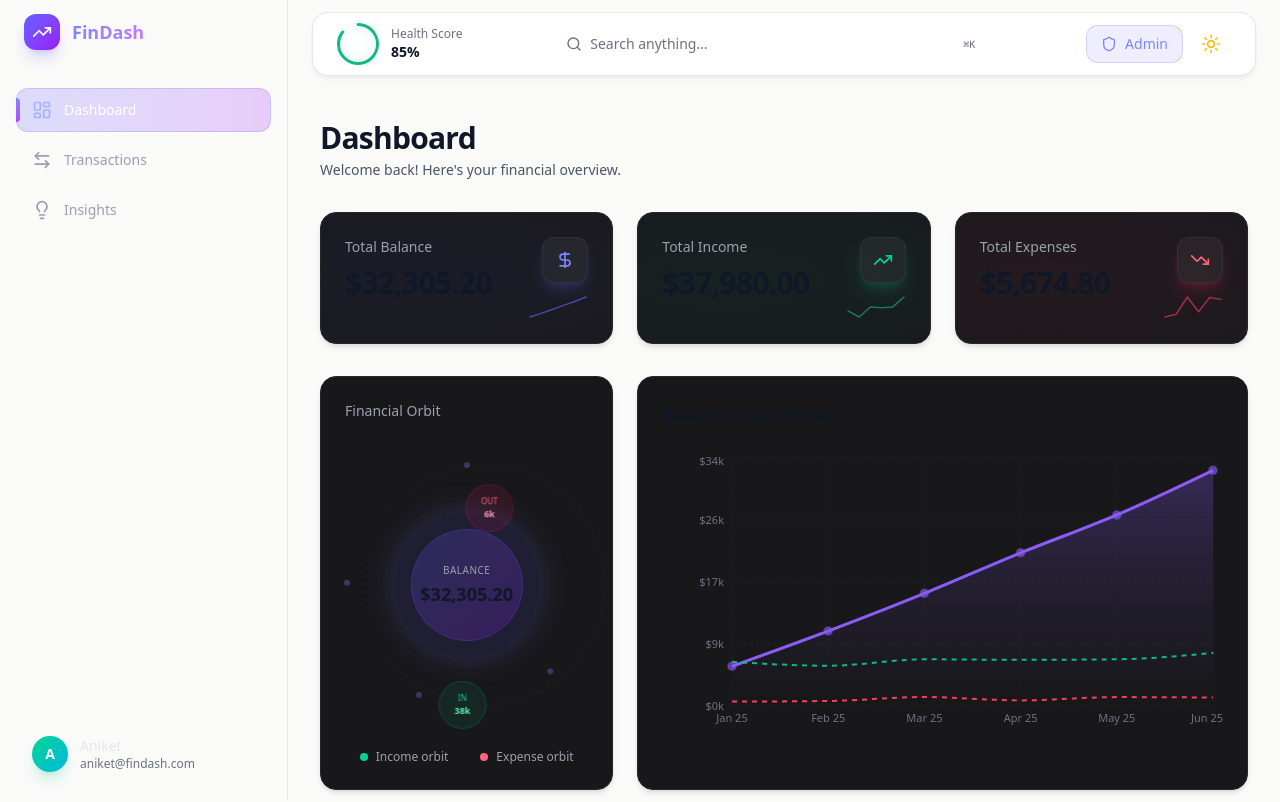
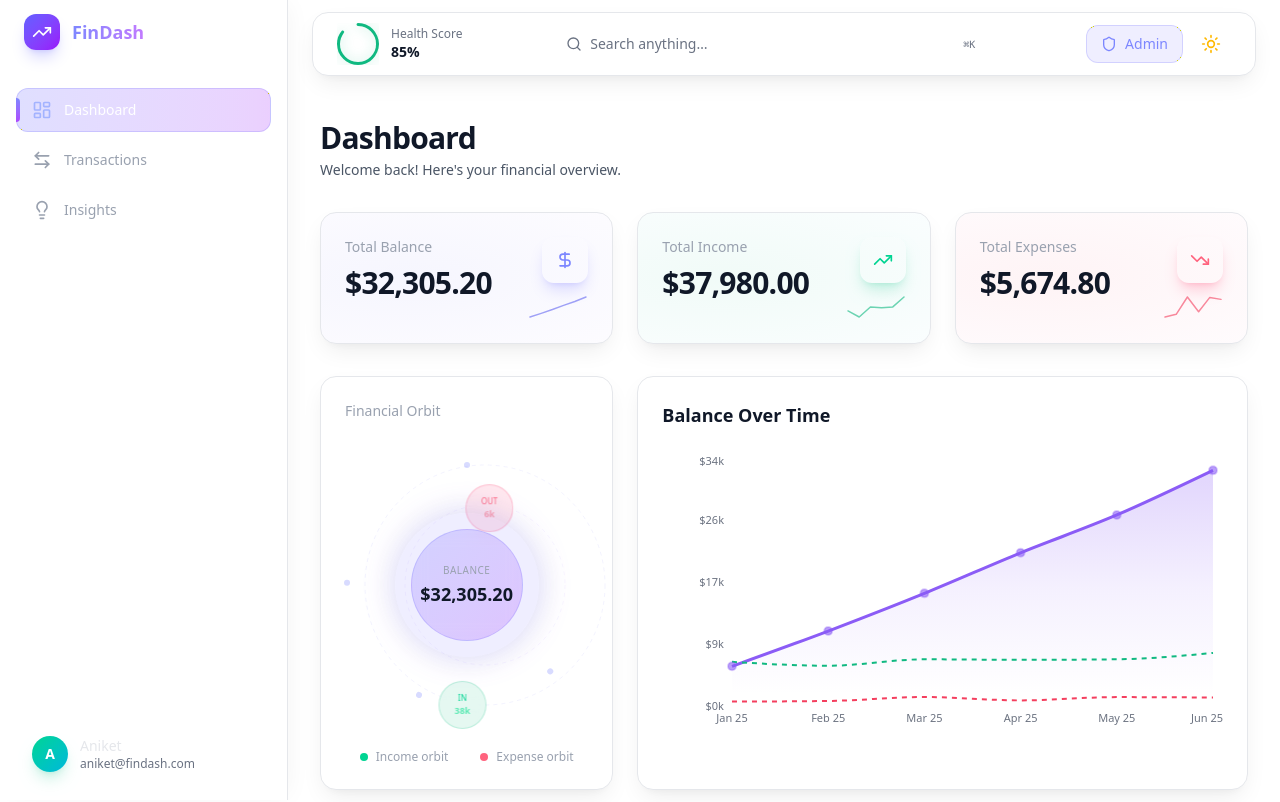
Before and after one commit to ANiket2926-lab/finance-dashboard, a Next.js app: page / in a window 1280 px wide. Shown: the top 802 px of the page. Built offline with nearby package versions, Linux system fonts and the light colour scheme.

Commit message:
style(ui): fix light mode card glitch, switch dark theme to pure OLED black, and elevate cards with shadows

```diff
--- a/src/app/globals.css
+++ b/src/app/globals.css
@@ -3,13 +3,13 @@
 @custom-variant dark (&:where(.dark, .dark *));
 
 :root {
-  --background: #fafaf9;
+  --background: #ffffff;
   --foreground: #1c1917;
 }
 
 .dark {
-  /* Obsidian Aurora: Deep charcoal with warm undertones */
-  --background: #09090b;
+  /* Obsidian Aurora: OLED pure black */
+  --background: #000000;
   --foreground: #f8fafc;
 }
 
@@ -29,37 +29,45 @@
   inset: 0;
   z-index: 0;
   overflow: hidden;
-  background: var(--background);
+  background: #ffffff;
+}
+
+.dark .animated-bg {
+  background: #000000;
 }
 
 .animated-bg-light {
-  background: var(--background) !important;
+  background: #ffffff !important;
 }
 
 /* ═══════════════════════════════════════════════════════════════════════
-   MATTE COMPONENTS - Solid Opaque Colors
+   MATTE COMPONENTS - Solid Colors & Shadows
    ═══════════════════════════════════════════════════════════════════════ */
 
-.glass-panel, .glass-card {
-  background: #18181b; /* Solid matte gray */
-  border: 1px solid #27272a;
-  box-shadow: 0 4px 6px -1px rgba(0, 0, 0, 0.1), 0 2px 4px -1px rgba(0, 0, 0, 0.06);
+/* Light mode defaults (and fallback classes) */
+.glass-panel, .glass-card, .glass-panel-light, .glass-card-light {
+  background: #ffffff; /* Solid matte white */
+  border: 1px solid #e5e7eb;
+  box-shadow: 0 10px 25px -5px rgba(0, 0, 0, 0.08), 0 8px 10px -6px rgba(0, 0, 0, 0.04);
 }
 
-.glass-panel-light, .glass-card-light {
-  background: #ffffff; /* Solid matte white */
-  border: 1px solid #e5e7eb;
-  box-shadow: 0 4px 6px -1px rgba(0, 0, 0, 0.05), 0 2px 4px -1px rgba(0, 0, 0, 0.03);
+/* Dark mode overrides */
+.dark .glass-panel, .dark .glass-card {
+  background: #121212; /* Solid offset gray to contrast with OLED black bg */
+  border: 1px solid #27272a;
+  box-shadow: 0 10px 30px -5px rgba(0, 0, 0, 0.7), 0 8px 10px -6px rgba(0, 0, 0, 0.5);
 }
 
-.glass-sidebar {
-  background: #09090b; /* Solid matte charcoal to match background */
-  border-right: 1px solid #27272a;
+.glass-sidebar, .glass-sidebar-light {
+  background: #ffffff;
+  border-right: 1px solid #e5e7eb;
+  box-shadow: 4px 0 24px -5px rgba(0, 0, 0, 0.05);
 }
 
-.glass-sidebar-light {
-  background: #fafaf9;
-  border-right: 1px solid #e5e7eb;
+.dark .glass-sidebar {
+  background: #000000; /* Match OLED background */
+  border-right: 1px solid #27272a;
+  box-shadow: 4px 0 24px -5px rgba(0, 0, 0, 0.5);
 }
 
 /* ═══════════════════════════════════════════════════════════════════════
```
